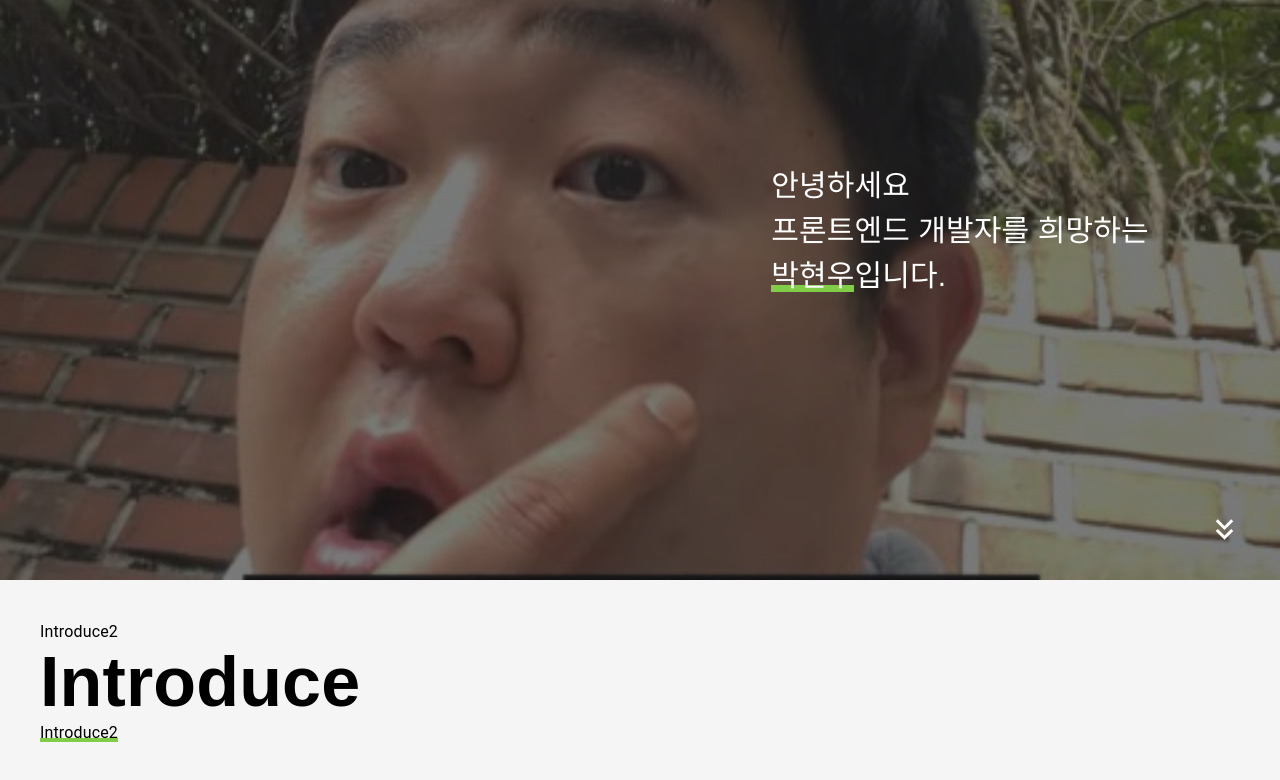
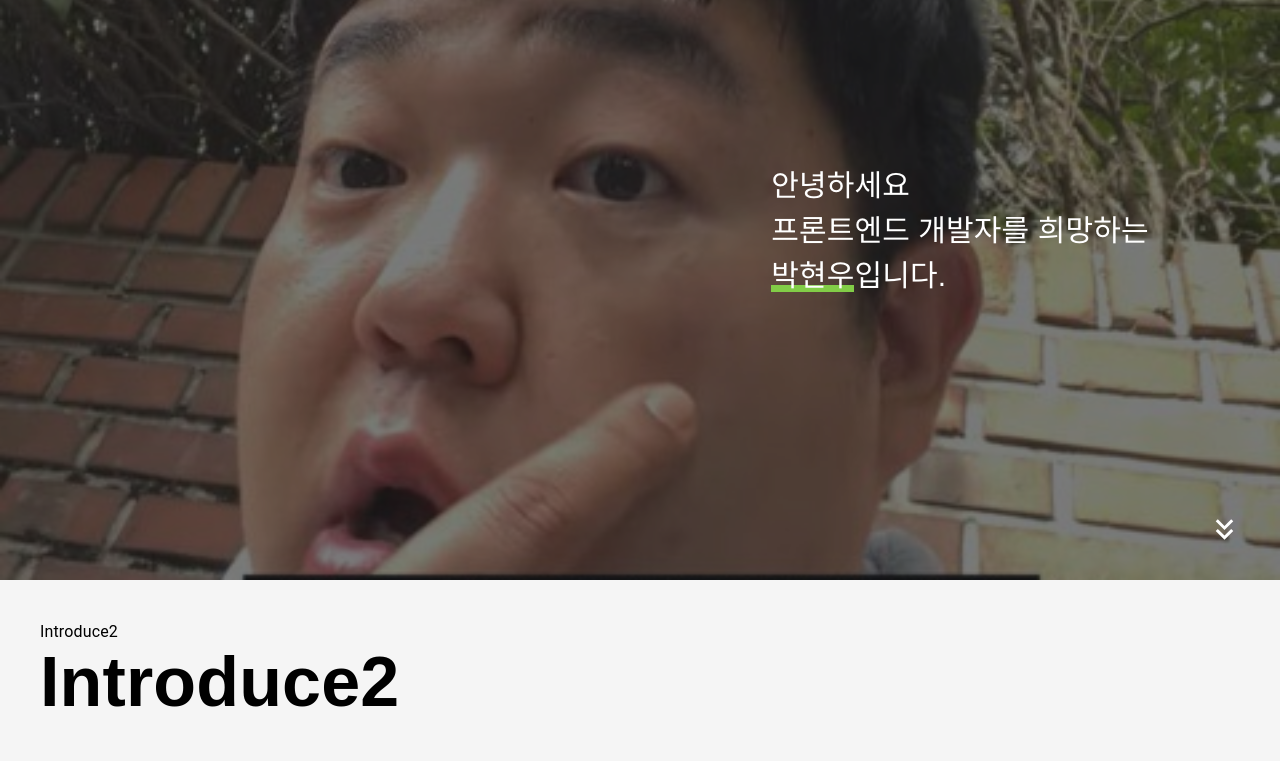
Before and after one commit to dailybetter/GSAP_practice, a React (Vite) app in the folder gsap_practice/: page / in a window 1280 px wide. Shown: the part 220-1000 px from the top of the page. Built offline with nearby package versions, Linux system fonts and the light colour scheme.

Commit message:
Feat: Fadein and UnderLine combine

```diff
--- a/gsap_practice/src/components/body/index.tsx
+++ b/gsap_practice/src/components/body/index.tsx
@@ -9,9 +9,6 @@ export const Body = () => {
       <Styled.Contents>
         <FadeInContent delay={0.3}>Introduce2</FadeInContent>
         <FadeInUnderLine delay={1} color={LIGHT_GREEN}>
-          <BodyTitle title="Introduce" />
-        </FadeInUnderLine>
-        <FadeInUnderLine delay={1} color={LIGHT_GREEN}>
           Introduce2
         </FadeInUnderLine>
       </Styled.Contents>
--- a/gsap_practice/src/components/gsap/FadeinUnderLine.tsx
+++ b/gsap_practice/src/components/gsap/FadeinUnderLine.tsx
@@ -2,7 +2,7 @@ import gsap from 'gsap';
 import React, { useEffect, useRef } from 'react';
 import styled from 'styled-components';
 import { FadeInContent } from './FadeinContent';
-
+import { BodyTitle } from '../body/common/BodyTitle';
 interface TextProps {
   children?: React.ReactNode;
   delay: number;
@@ -51,15 +51,15 @@ export const UnderLine = ({ delay, children, color }: UnderlineProps) => {
 };
 
 interface FadeInContentWithUnderlineProps {
-  children?: React.ReactNode;
-  delay?: number;
-  color?: string;
+  children: string;
+  delay: number;
+  color: string;
 }
 
 export const FadeInUnderLine = ({
   children,
-  delay = 0,
-  color = '#000',
+  delay,
+  color,
 }: FadeInContentWithUnderlineProps) => {
   const target = useRef<HTMLDivElement>(null);
   useEffect(() => {
@@ -73,7 +73,7 @@ export const FadeInUnderLine = ({
         },
         opacity: 1,
         delay,
-        duration: 0.5,
+        duration: 1.5,
         ease: 'power3.out',
       },
     );
@@ -82,7 +82,7 @@ export const FadeInUnderLine = ({
   return (
     <div ref={target}>
       <UnderLine delay={delay + 1} color={color}>
-        {children}
+        <BodyTitle title={children} />
       </UnderLine>
     </div>
   );
```
